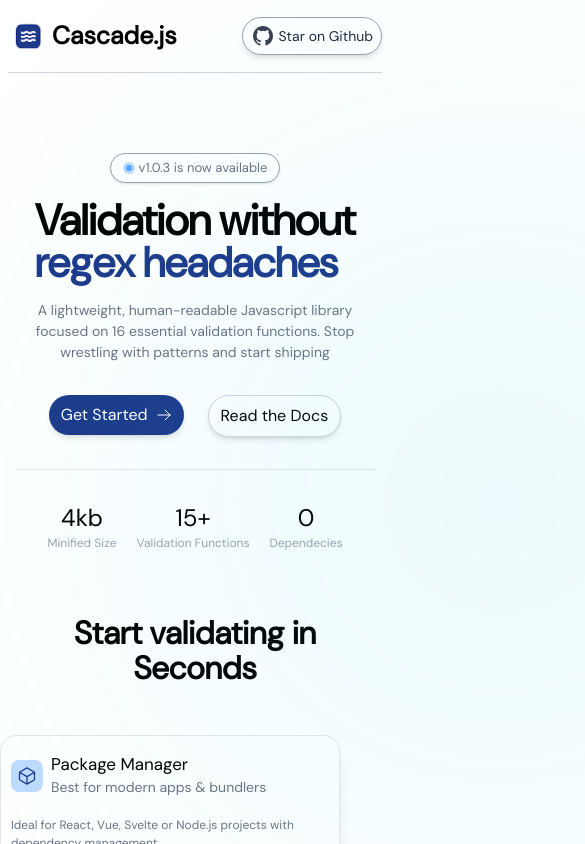
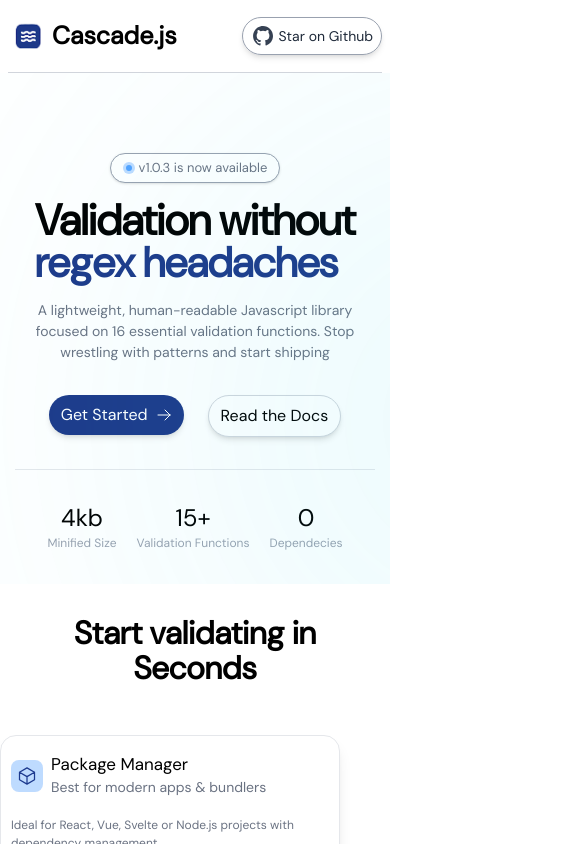
Before and after one commit to Ademayo959/cascadejs, a React (Vite) app: page / in a window 390 px wide. Shown: the top 844 px of the page, 585 px wide, since content can reach past the window. Built offline with nearby package versions, Linux system fonts and the light colour scheme.

Commit message:
fixed another bug in the responsiveness

```diff
--- a/src/App.jsx
+++ b/src/App.jsx
@@ -11,7 +11,7 @@
 
 function App() {
   return (
-    <div className="max-md:overflow-x-hidden">
+    <div className="max-md:overflow-hidden">
       <Navbar />
       <HeroSection />
       <InstallOptionSec />
--- a/src/HeroSection.jsx
+++ b/src/HeroSection.jsx
@@ -5,7 +5,7 @@
     };
 
     return (
-        <div className="">
+        <div className="max-md:relative max-md:overflow-hidden">
             <div className="absolute rounded-full justify-self-center mt-12 pointer-events-none"
                 style={{
                     width: "1000px",
```
